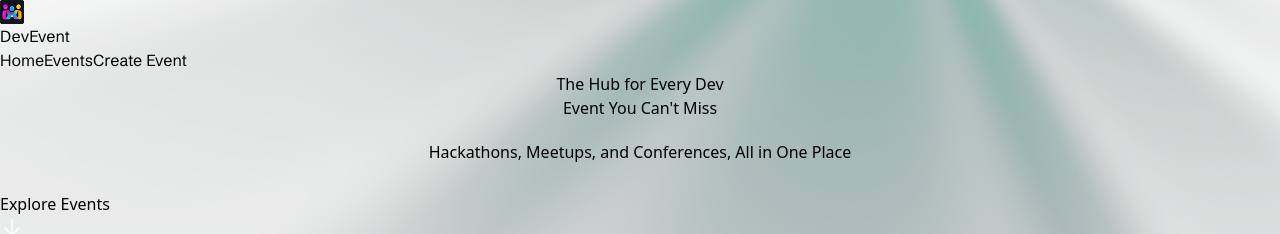
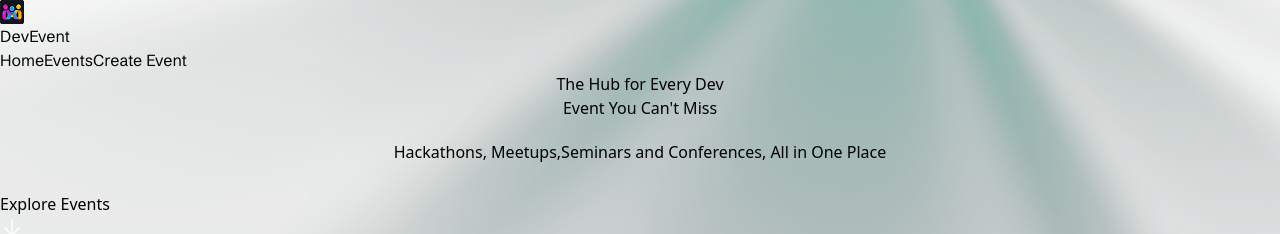
Before and after one commit to SelAshyn/dev-events, a Next.js app: page / in a window 1280 px wide. Shown: the top 234 px of the page. Built offline with nearby package versions, Linux system fonts and the light colour scheme; no server answers; the database is empty; a web font is replaced by a local one.

Commit message:
Update page.tsx

```diff
--- a/app/page.tsx
+++ b/app/page.tsx
@@ -14,7 +14,7 @@ const Page = async () => {
     return (
         <section>
             <h1 className="text-center">The Hub for Every Dev <br /> Event You Can't Miss</h1>
-            <p className="text-center mt-5">Hackathons, Meetups, and Conferences, All in One Place</p>
+            <p className="text-center mt-5">Hackathons, Meetups,Seminars and Conferences, All in One Place</p>
 
             <ExploreBtn />
 
```
